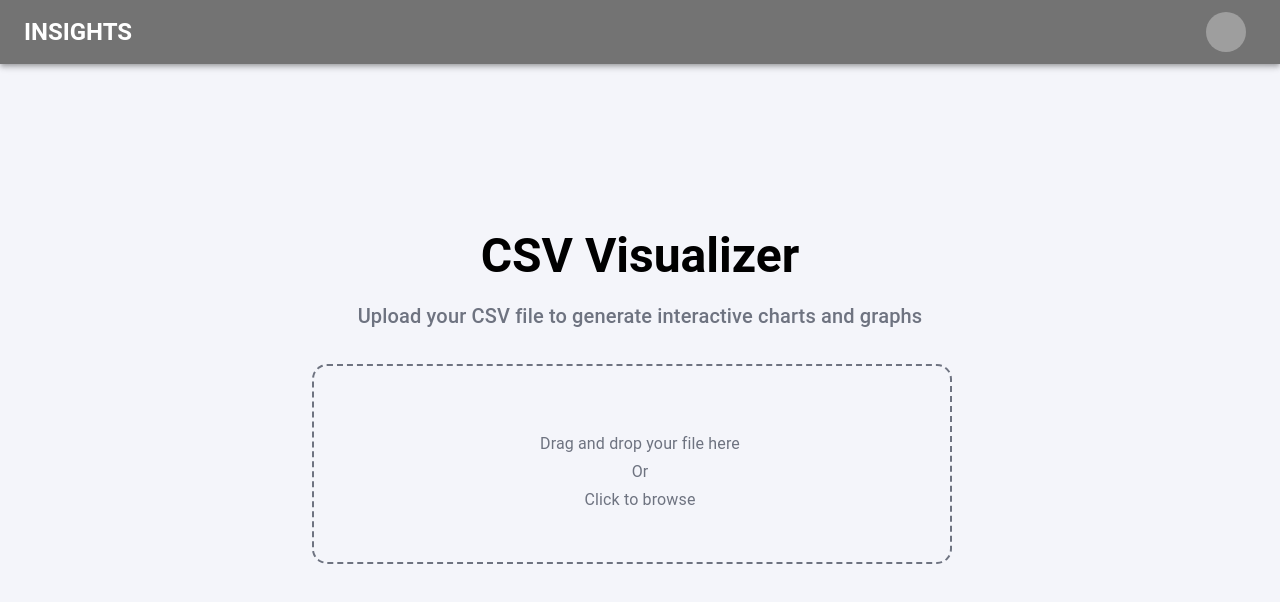
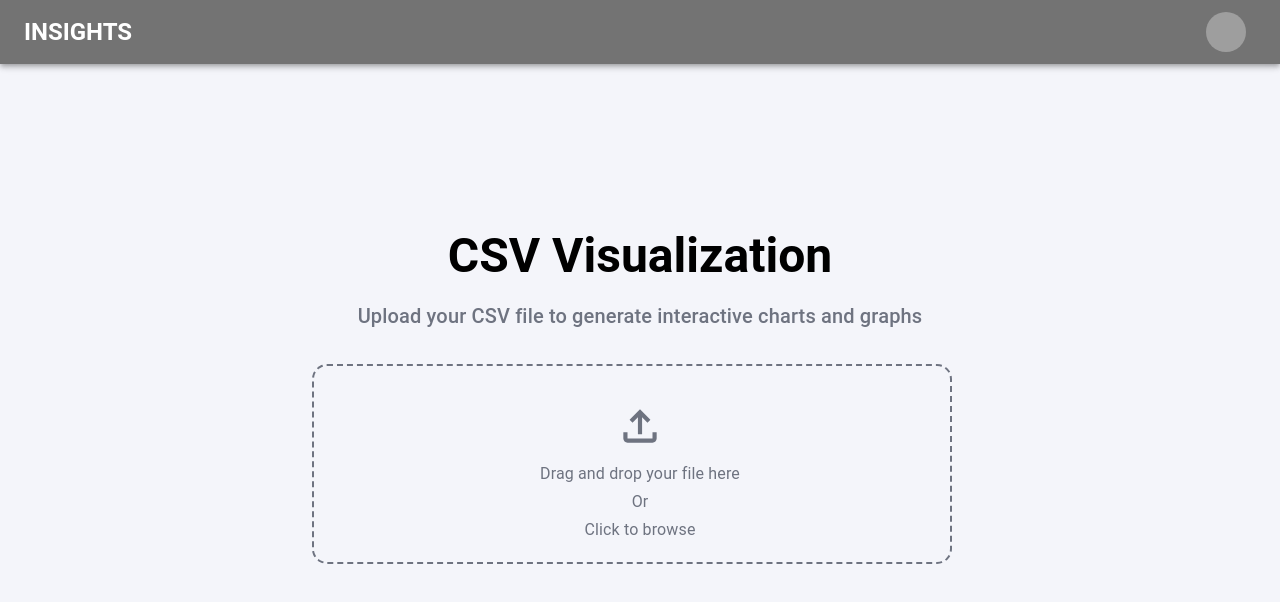
Before and after one commit to KhaledAbuarida/Insight-frontend, a React (Vite) app: page / in a window 1280 px wide. Shown: the top 602 px of the page. Built offline with nearby package versions, Linux system fonts and the light colour scheme; grey boxes are pictures that could not be loaded.

Commit message:
add feedback on dropzone

```diff
--- a/src/components/DropZone.tsx
+++ b/src/components/DropZone.tsx
@@ -1,7 +1,9 @@
 import { useCallback, useState } from "react";
 import { useDropzone } from "react-dropzone";
 import csvtojson from "csvtojson";
-import { Box, Grid, Typography } from "@mui/material";
+import { CircularProgress, Grid, Typography } from "@mui/material";
+import { MdOutlineFileUpload } from "react-icons/md";
+import CheckCircleIcon from "@mui/icons-material/CheckCircle";
 
 interface CSVData {
   [key: string]: string;
@@ -9,6 +11,8 @@ interface CSVData {
 
 const DropZone = () => {
   const [jsonData, setJsonData] = useState<CSVData[]>();
+  const [uploadState, setUploadState] = useState<boolean>(false);
+  const [loader, setLoader] = useState<Boolean>(true);
 
   const onDrop = useCallback(async (acceptedFiles: any) => {
     // Filter out non-CSV files
@@ -17,12 +21,15 @@ const DropZone = () => {
     );
 
     // Do something with the CSV files
+
     const csvString: string = await readFileAsText(csvFiles[0]);
     const jsonArray: CSVData[] = await csvtojson().fromString(csvString);
     setJsonData(jsonArray);
+    handleUploadState();
+    console.log(isDragActive);
   }, []);
 
-  const { getRootProps, getInputProps } = useDropzone({
+  const { getRootProps, getInputProps, isDragActive } = useDropzone({
     onDrop,
     accept: {
       "text/csv": [".csv"],
@@ -44,7 +51,15 @@ const DropZone = () => {
     });
   };
 
+  const handleUploadState = () => {
+    setTimeout(() => {
+      setLoader(false);
+    }, 1000);
+    setUploadState(true);
+  };
+
   return (
+    <div>
       <div {...getRootProps()}>
         <input {...getInputProps()} />
         <Grid
@@ -68,14 +83,43 @@ const DropZone = () => {
                 textAlign: "center",
               }}
             >
+              {uploadState ? (
+                <>
+                  {loader ? (
+                    <CircularProgress color="success" />
+                  ) : (
+                    <CheckCircleIcon
+                      color="success"
+                      sx={{
+                        fontSize: "50px",
+                      }}
+                    />
+                  )}
+
+                  <br />
+                  <Typography variant="h6">
+                    File Uploaded Successfully
+                  </Typography>
+                </>
+              ) : (
+                <>
+                  <MdOutlineFileUpload size={50} />
+                  <br />
                   Drag and drop your file here
                   <br />
                   Or
                   <br />
                   Click to browse
+                </>
+              )}
             </Typography>
           </Grid>
         </Grid>
+      </div>
+      {/* <div>
+        <h2>Converted JSON Data</h2>
+        <pre>{JSON.stringify(jsonData, null, 2)}</pre>
+      </div> */}
     </div>
   );
 };
--- a/src/pages/uploadPage/UploadPage.tsx
+++ b/src/pages/uploadPage/UploadPage.tsx
@@ -1,5 +1,4 @@
 import { Container, Typography, Grid } from "@mui/material";
-import Upload from "../../components/upload/Upload";
 import DropZone from "../../components/DropZone";
 
 const UploadPage = () => {
@@ -15,7 +14,7 @@ const UploadPage = () => {
       >
         <Grid item>
           <Typography variant="h3">
-            <b>CSV Visualizer</b>
+            <b>CSV Visualization</b>
           </Typography>
         </Grid>
         <Grid item>
```
Lines whose indentation alone changed are shown as unchanged.
